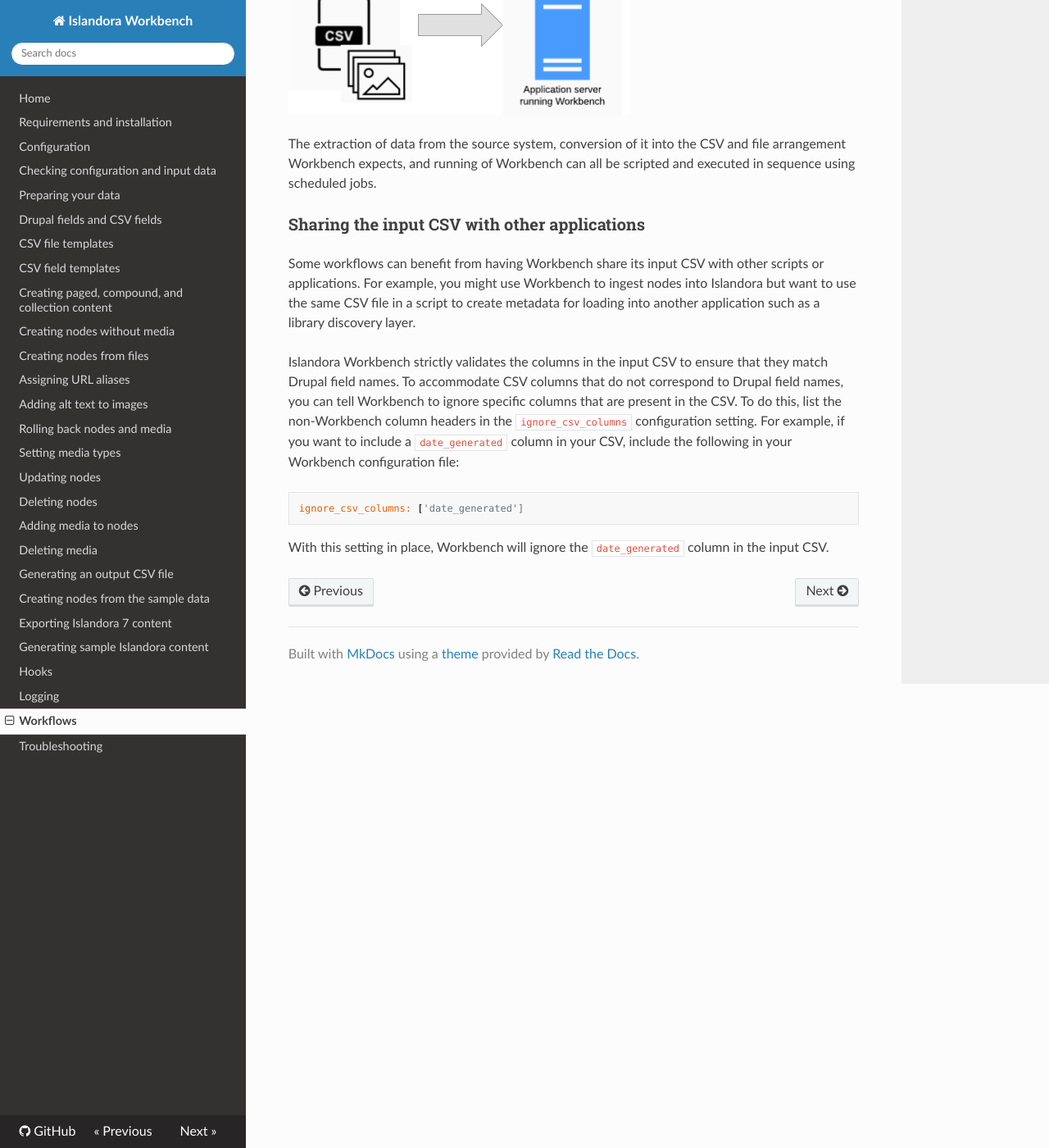
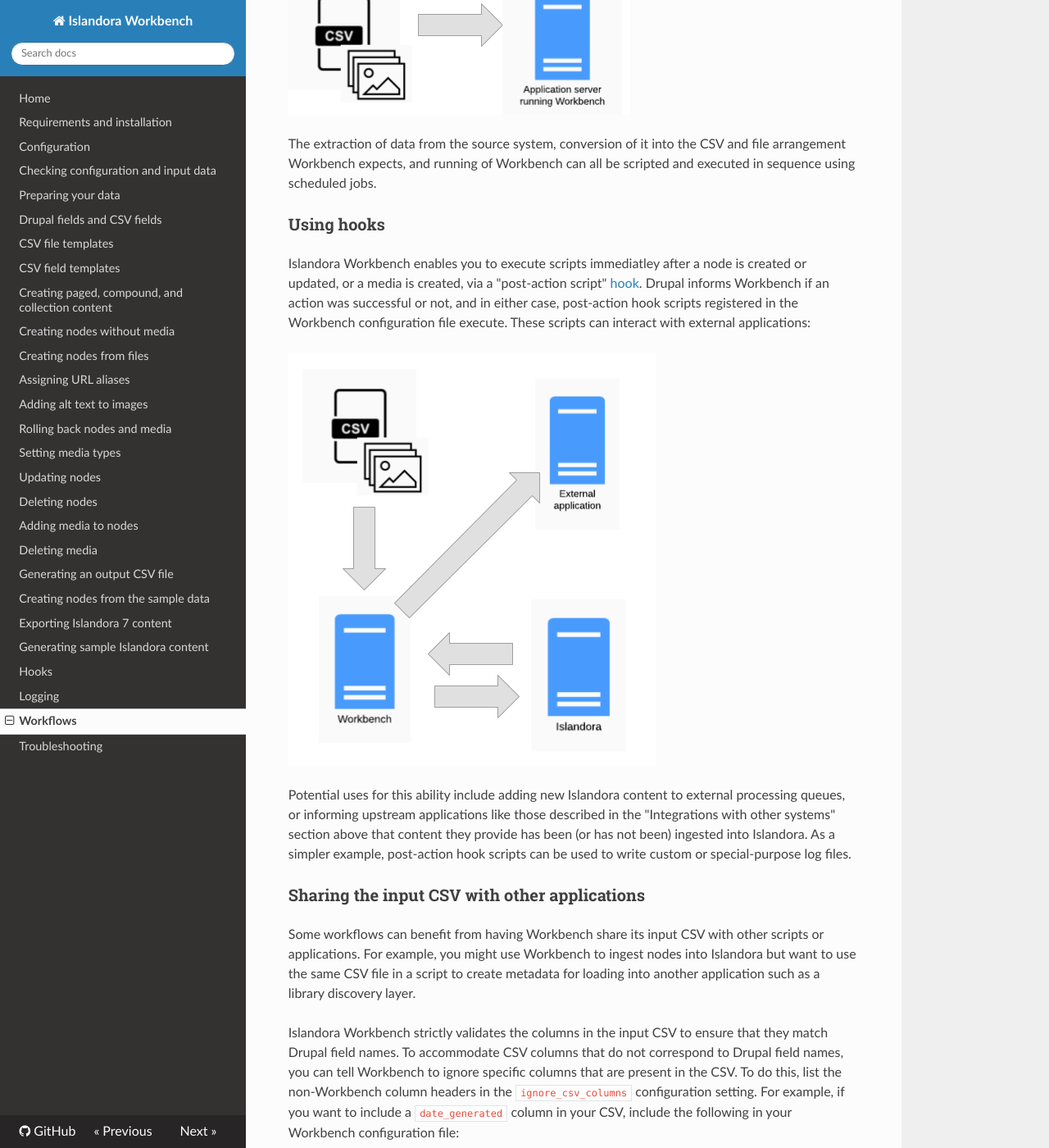
Before and after one commit to mjordan/islandora_workbench_docs, an MkDocs documentation site: the page built from docs/workflows.md, in a window 1280 px wide and 1400 px high, scrolled down 4620 px. Shown: the whole window at 82% size. Built offline with MkDocs 1.6.1, drawn with Linux system fonts in a browser that asks for light colours; nearby versions of some CDN libraries; old or Windows-style settings are respelled for this version of MkDocs.

Commit message:
Added hooks to Workflows docs.

```diff
--- a/docs/workflows.md
+++ b/docs/workflows.md
@@ -53,6 +53,14 @@
 
 The extraction of data from the source system, conversion of it into the CSV and file arrangement Workbench expects, and running of Workbench can all be scripted and executed in sequence using scheduled jobs.
 
+### Using hooks
+
+Islandora Workbench enables you to execute scripts immediatley after a node is created or updated, or a media is created, via a "post-action script" [hook](/islandora_workbench_docs/hooks/). Drupal informs Workbench if an action was successful or not, and in either case, post-action hook scripts registered in the Workbench configuration file execute. These scripts can interact with external applications:
+
+![Post-action hook script](images/post_action_hook.png)
+
+Potential uses for this ability include adding new Islandora content to external processing queues, or informing upstream applications like those described in the "Integrations with other systems" section above that content they provide has been (or has not been) ingested into Islandora. As a simpler example, post-action hook scripts can be used to write custom or special-purpose log files.
+
 ### Sharing the input CSV with other applications
 
 Some workflows can benefit from having Workbench share its input CSV with other scripts or applications. For example, you might use Workbench to ingest nodes into Islandora but want to use the same CSV file in a script to create metadata for loading into another application such as a library discovery layer.
```
Also changed, not shown: docs/troubleshooting.md (+2 -2 lines), docs/images/post_action_hook.png (added), site/index.html.
